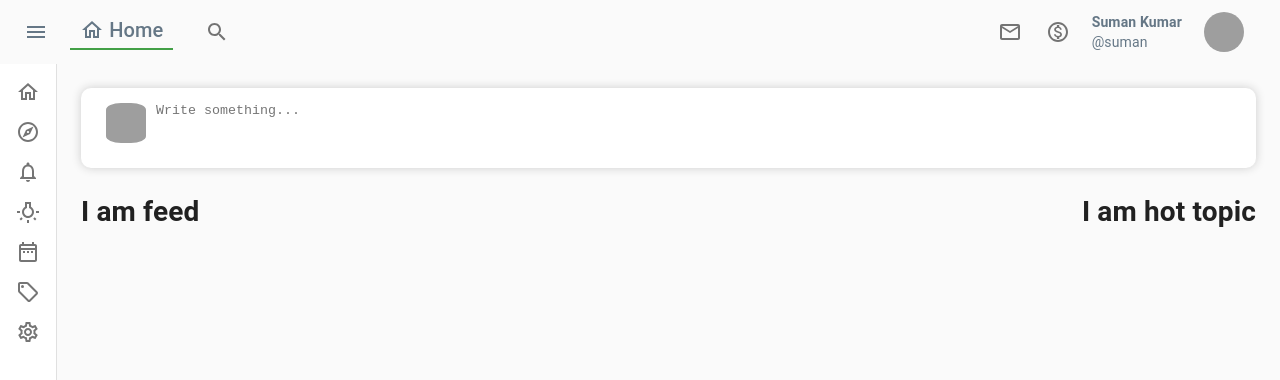
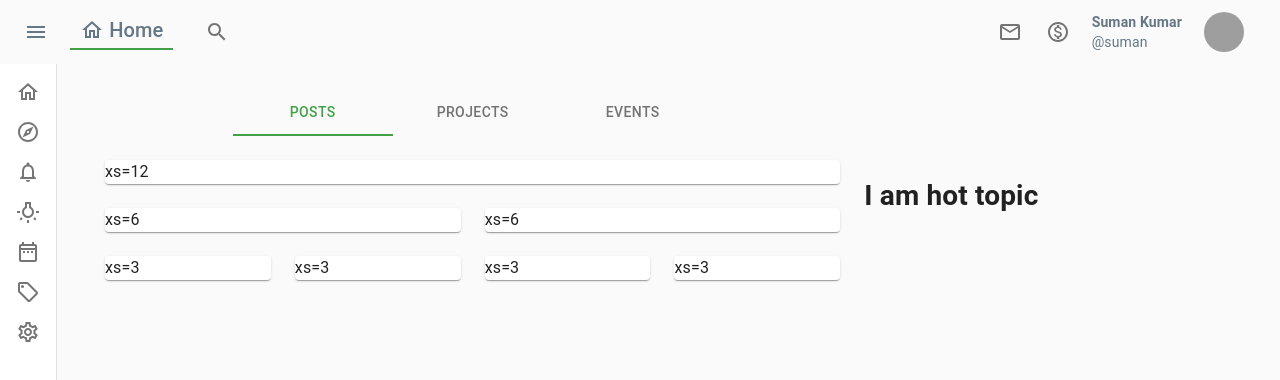
Before and after one commit to manish86510/frontendreact, a React (Create React App) app: page / in a window 1280 px wide. Shown: the top 380 px of the page. Built offline with nearby package versions, Linux system fonts and the light colour scheme; grey boxes are pictures that could not be loaded.

Commit message:
bookmark

```diff
--- /dev/null
+++ b/src/components/Posts/posts.js
@@ -0,0 +1,63 @@
+import React from 'react';
+import Paper from '@material-ui/core/Paper';
+import { PropTypes } from 'prop-types';
+import { withStyles } from '@material-ui/styles';
+import Grid from '@material-ui/core/Grid';
+
+
+const styles = theme => ({
+  root: {
+    flexGrow: 1,
+  },
+});
+
+class PostTab extends React.Component {
+  constructor(props) {
+    super(props);
+    this.state = {
+      value: 0
+    }
+  }
+  handleChange = (event, newValue) => {
+    // console.log(newValue);
+    this.setState({ value: newValue });
+  };
+  render() {
+    const { classes } = this.props;
+    var value = this.state.value;
+    // console.log(value);
+    return (
+        <div className={classes.root}>
+        <Grid container spacing={3}>
+          <Grid item xs={12}>
+            <Paper className={classes.paper}>xs=12</Paper>
+          </Grid>
+          <Grid item xs={6}>
+            <Paper className={classes.paper}>xs=6</Paper>
+          </Grid>
+          <Grid item xs={6}>
+            <Paper className={classes.paper}>xs=6</Paper>
+          </Grid>
+          <Grid item xs={3}>
+            <Paper className={classes.paper}>xs=3</Paper>
+          </Grid>
+          <Grid item xs={3}>
+            <Paper className={classes.paper}>xs=3</Paper>
+          </Grid>
+          <Grid item xs={3}>
+            <Paper className={classes.paper}>xs=3</Paper>
+          </Grid>
+          <Grid item xs={3}>
+            <Paper className={classes.paper}>xs=3</Paper>
+          </Grid>
+        </Grid>
+      </div>
+    );
+  }
+}
+
+PostTab.propTypes = {
+  children: PropTypes.node.isRequired,
+};
+
+export default withStyles(styles)(PostTab);
--- /dev/null
+++ b/src/components/bookmark-tab.js
@@ -0,0 +1,69 @@
+import React from 'react';
+import Paper from '@material-ui/core/Paper';
+import Tabs from '@material-ui/core/Tabs';
+import Tab from '@material-ui/core/Tab';
+import { PropTypes } from 'prop-types';
+import { withStyles } from '@material-ui/styles';
+import Typography from '@material-ui/core/Typography';
+import Posts from './Posts/posts'
+
+function TabContainer(props) {
+  return (
+    <Typography component="div" style={{ padding: 8 * 3 }}>
+      {props.children}
+    </Typography>
+  );
+}
+
+
+TabContainer.propTypes = {
+  children: PropTypes.node.isRequired,
+};
+
+const styles = theme => ({
+  root: {
+    flexGrow: 1,
+  },
+});
+
+class BookmarkTabs extends React.Component {
+  constructor(props) {
+    super(props);
+    this.state = {
+      value: 0
+    }
+  }
+  handleChange = (event, newValue) => {
+    // console.log(newValue);
+    this.setState({ value: newValue });
+  };
+  render() {
+    const { classes, children } = this.props;
+    var value = this.state.value;
+    // console.log(value);
+    return (
+      <div className={classes.root}>
+        <Tabs
+          value={this.state.value}
+          onChange={this.handleChange}
+          indicatorColor="primary"
+          textColor="primary"
+          centered
+        >
+          <Tab label="Posts" />
+          <Tab label="Projects" />
+          <Tab label="Events" />
+        </Tabs>
+        {value == 0 && <TabContainer><Posts /></TabContainer>}
+        {value == 1 && <TabContainer>hello1</TabContainer>}
+        {value == 2 && <TabContainer>hello2</TabContainer>}
+      </div>
+    );
+  }
+}
+
+BookmarkTabs.propTypes = {
+  children: PropTypes.node.isRequired,
+};
+
+export default withStyles(styles)(BookmarkTabs);
--- /dev/null
+++ b/src/components/posts-tab.js
@@ -0,0 +1,47 @@
+import React from 'react';
+import Typography from '@material-ui/core/Typography';
+// import TextArea from '../components/textarea';
+import Feed from './feed/feed';
+import HotTopic from './hot-topics/hot-topic';
+import Grid from '@material-ui/core/Grid';
+import BookmarkTabs from './bookmark-tab'
+import Paper from '@material-ui/core/Paper';
+import { withStyles } from '@material-ui/styles';
+import { PropTypes } from 'prop-types';
+
+
+
+const styles = theme => ({
+    paper: {
+        padding: theme.spacing(2),
+        textAlign: 'center',
+        color: theme.palette.text.secondary,
+    },
+});
+
+class PostTab extends React.Component {
+    constructor(props) {
+        super(props);
+    };
+
+    render() {
+        const { classes } = this.props;
+        return (
+            <div>
+                <Grid container direction="row" justify="space-between" alignItems="center" spacing={16}>
+                    <Grid item xs={8}>
+                        <BookmarkTabs />
+                    </Grid>
+                    <Grid item xs={4}>
+                        <HotTopic />
+                    </Grid>
+                </Grid>
+            </div>
+        );
+    }
+}
+PostTab.propTypes = {
+    children: PropTypes.node.isRequired,
+};
+
+export default withStyles(styles)(PostTab);
--- /dev/null
+++ b/src/containers/bookmark.js
@@ -0,0 +1,21 @@
+import React from 'react';
+import Typography from '@material-ui/core/Typography';
+import TextArea from '../components/textarea';
+import Feed from '../components/feed/feed';
+import BookmarkTab from '../components/bookmark-tab';
+import Grid from '@material-ui/core/Grid';
+
+class Bookmark extends React.Component{
+
+    render() {
+        return (
+            <div>
+                <Grid container direction="row" justify="space-between" alignItems="center" spacing={16}>
+                    <BookmarkTab />
+                </Grid>
+            </div>
+        );
+    }
+}
+
+export default Bookmark;
--- a/src/containers/main-container.js
+++ b/src/containers/main-container.js
@@ -2,13 +2,16 @@ import React from 'react';
 import SideNav from './nav';
 import '../styles/main.css';
 import Home from './home';
+import Bookmark  from './bookmark';
+import PostTab from '../components/posts-tab'
 
 
 function MainContainer() {
   return (
     <div>
         <SideNav>
-            <Home/>
+            {/* <Home/> */}
+            <PostTab />
         </SideNav>
     </div>
   );
```
